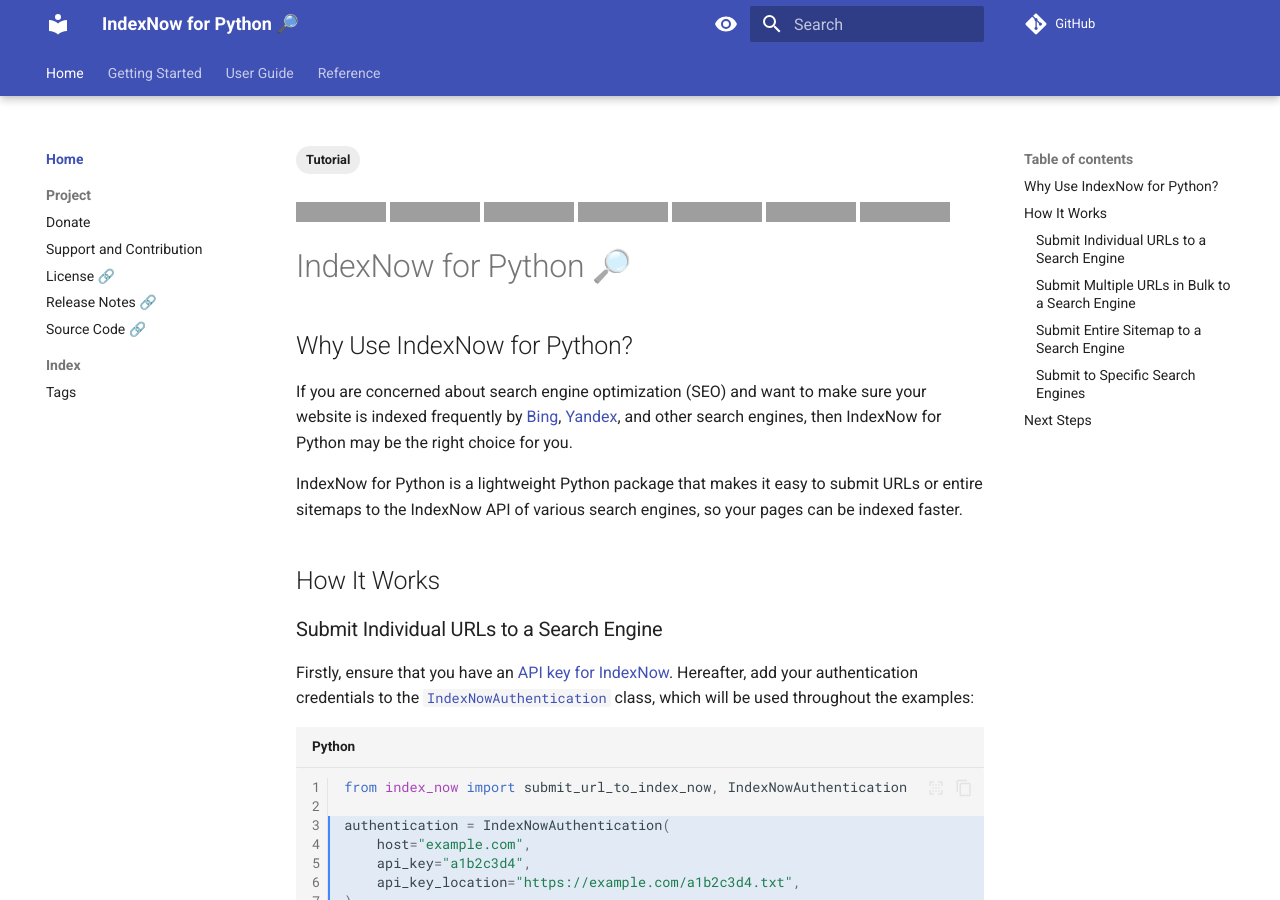
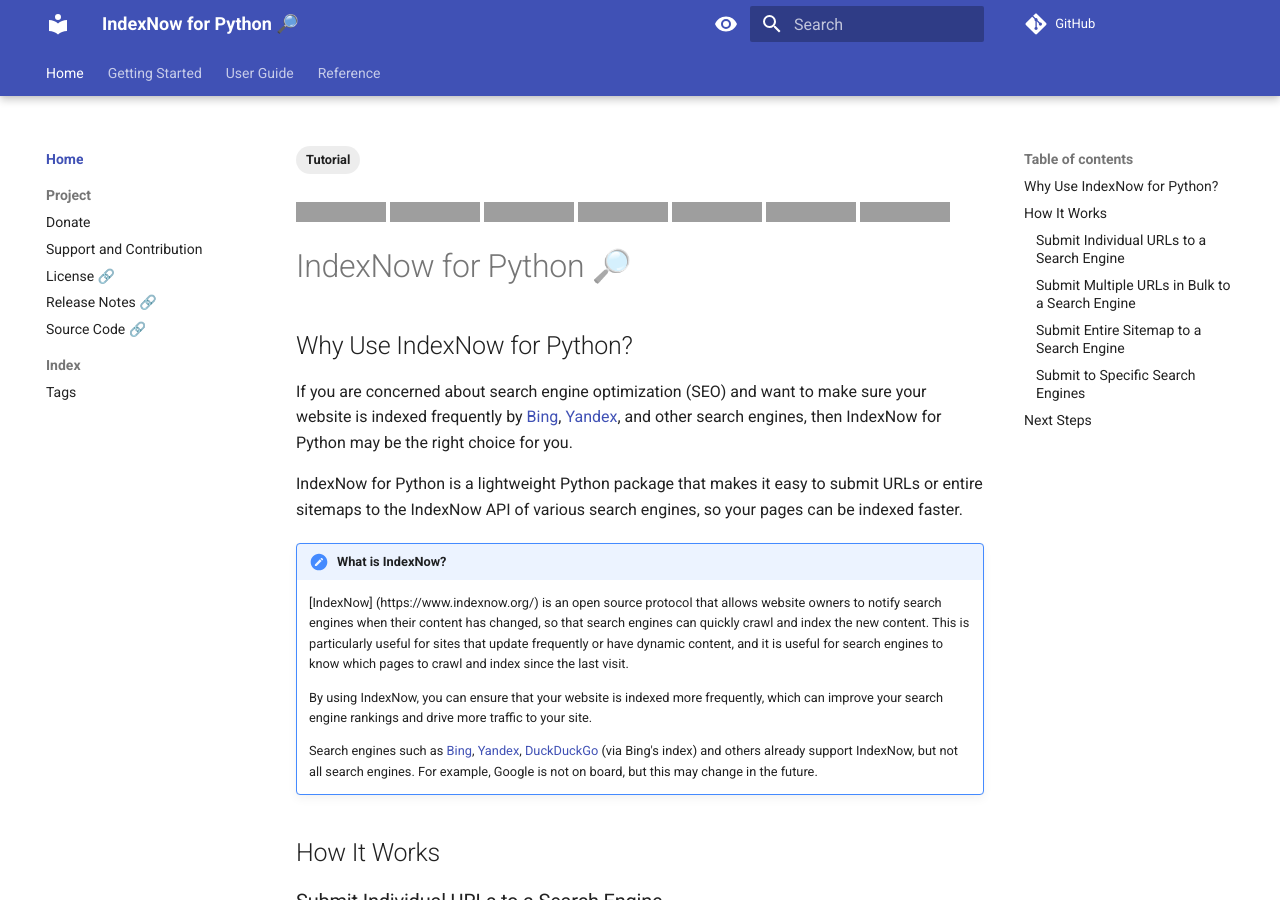
Before and after one commit to jakob-bagterp/index-now-for-python, an MkDocs documentation site: the page built from docs/index.md, in a window 1280 px wide and 900 px high, cut to the strip 0-900 px from the top of the window. Built offline with MkDocs 1.6.1 and Material for MkDocs 9.7.7, drawn with Linux system fonts in a browser that asks for light colours; comment, search, counter and statistics services are not loaded; the version menu is left out; grey boxes are pictures that could not be loaded.

Commit message:
Added infobox.

```diff
--- a/docs/index.md
+++ b/docs/index.md
@@ -18,6 +18,13 @@ tags:
 If you are concerned about search engine optimization (SEO) and want to make sure your website is indexed frequently by [Bing](https://www.bing.com/indexnow), [Yandex](https://yandex.com/indexnow), and other search engines, then IndexNow for Python may be the right choice for you.
 
 IndexNow for Python is a lightweight Python package that makes it easy to submit URLs or entire sitemaps to the IndexNow API of various search engines, so your pages can be indexed faster.
+
+!!! note "What is IndexNow?"
+    [IndexNow] (https://www.indexnow.org/) is an open source protocol that allows website owners to notify search engines when their content has changed, so that search engines can quickly crawl and index the new content. This is particularly useful for sites that update frequently or have dynamic content, and it is useful for search engines to know which pages to crawl and index since the last visit.
+
+    By using IndexNow, you can ensure that your website is indexed more frequently, which can improve your search engine rankings and drive more traffic to your site.
+
+    Search engines such as [Bing](https://www.bing.com/indexnow), [Yandex](https://yandex.com/indexnow), [DuckDuckGo](https://duckduckgo.com/) (via Bing's index) and others already support IndexNow, but not all search engines. For example, Google is not on board, but this may change in the future.
 
 ## How It Works
 ### Submit Individual URLs to a Search Engine
```
